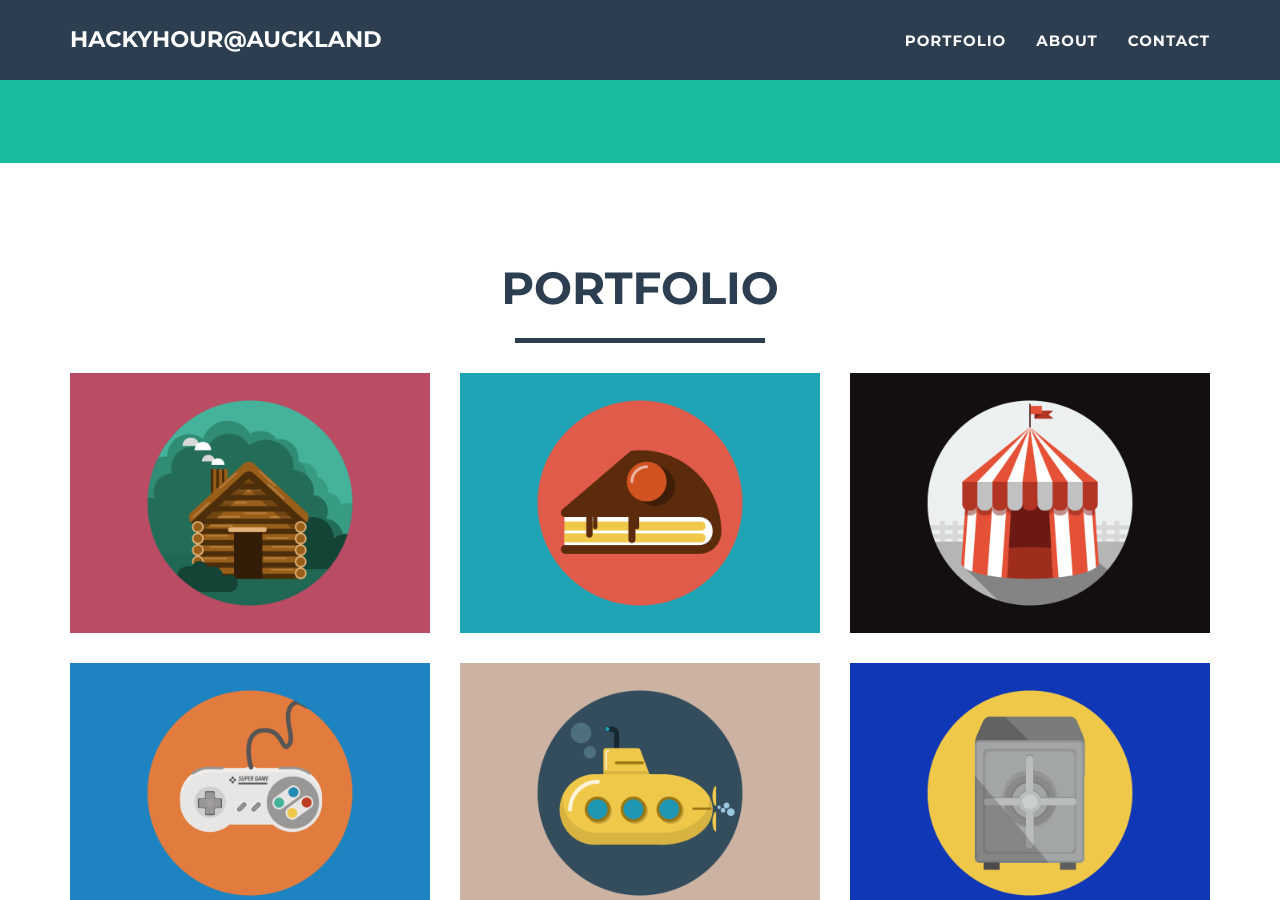
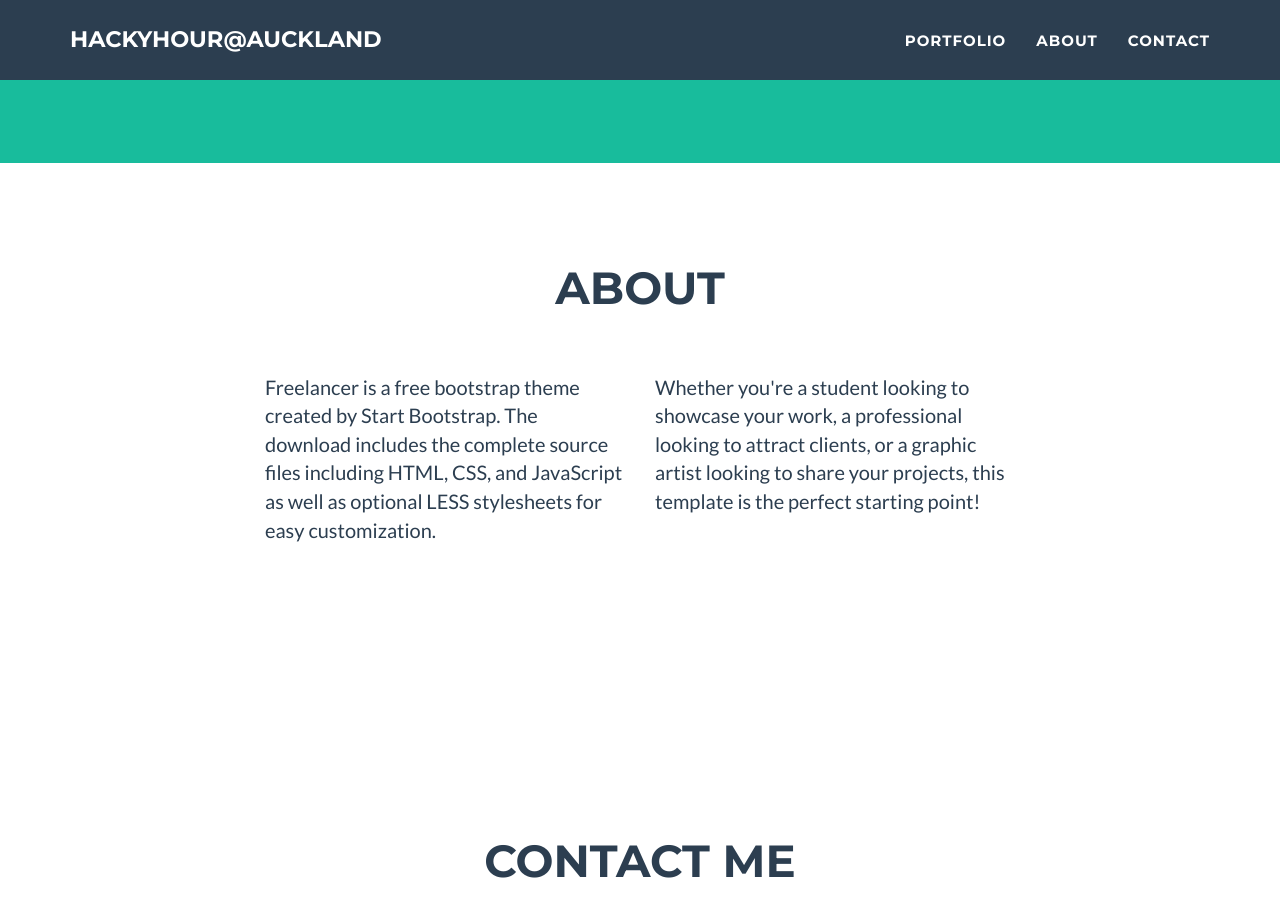
Before and after one commit to UoA-eResearch/HackyHour, a Jekyll site: the page built from index.html, in a window 1280 px wide and 900 px high, scrolled down 606 px. Built offline with Jekyll 4.4.1, drawn with Linux system fonts in a browser that asks for light colours.

Commit message:
removed profile

```diff
--- a/_includes/about.html
+++ b/_includes/about.html
@@ -1,5 +1,5 @@
  <!-- About Section -->
-    <section class="success" id="about">
+    <section id="about">
         <div class="container">
             <div class="row">
                 <div class="col-lg-12 text-center">
--- a/_layouts/default.html
+++ b/_layouts/default.html
@@ -4,7 +4,6 @@
     <body id="page-top" class="index">
     {% include nav.html %}
     {% include header.html %}
-    {% include portfolio_grid.html %}
     {% include about.html %}
 
     {% if site.contact == "static" %}
```
